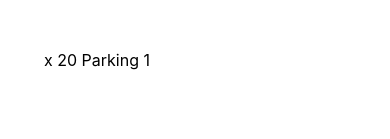
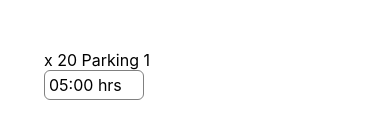
Before and after one commit to rivindu1289/carParking, a React Native app: screen / in a window 390 px wide. Shown: the part 687-826 px from the top of the page. Built offline with nearby package versions, Linux system fonts and the light colour scheme.

Commit message:
added clickable and hours

```diff
--- a/screens/Map.js
+++ b/screens/Map.js
@@ -1,5 +1,5 @@
 import React from 'react';
-import { StyleSheet, Text, View, ScrollView, Dimensions, TouchableWithoutFeedback } from 'react-native';
+import { StyleSheet, Text, View, ScrollView, Dimensions, TouchableOpacity } from 'react-native';
 import MapView from 'react-native-maps';
 
 export default class Map extends React.Component {
@@ -38,14 +38,16 @@ export default class Map extends React.Component {
             <View key={`parking-${item.id}`} style={styles.parking}>
                 <View style={{ flex: 1, flexDirection: 'column' }}>
                     <Text style={{ fontSize: 16 }}>x {item.spots} {item.title}</Text>
+                    <View style={{ width: 100, borderRadius: 6, borderColor: 'grey', borderWidth: 0.7, padding: 4 }}>
+                        <Text style={{ fontSize: 16 }}>05:00 hrs</Text>
+                    </View>
                 </View>
                 <View style={{ flex: 1, flexDirection: 'row' }}>
                     <View style={{ flex: 1, justifyContent: 'center' }}>
                         <Text>${item.price}</Text>
                         <Text>{item.rating}</Text>
                     </View>
-                    <TouchableWithoutFeedback>
-                        <View style={styles.buy}>
+                    <TouchableOpacity style={styles.buy}>
                         <View style={{ flex: 1, justifyContent: 'center' }}>
                             <Text style={{ fontSize: 25, color: 'white' }}>${item.price * 2}</Text>
                             <Text style={{ color: 'white' }}>{item.price}x{hours[item.id]} hrs</Text>
@@ -53,8 +55,7 @@ export default class Map extends React.Component {
                         <View style={{ flex: 0.5, justifyContent: 'center', alignItems: 'center' }}>
                             <Text style={{ fontSize: 25, color: 'white' }}>></Text>
                         </View>
-                        </View>
-                    </TouchableWithoutFeedback>
+                    </TouchableOpacity>
                 </View>
             </View>
         )
```
Lines whose indentation alone changed are shown as unchanged.
